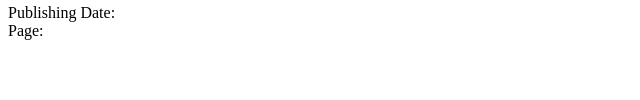
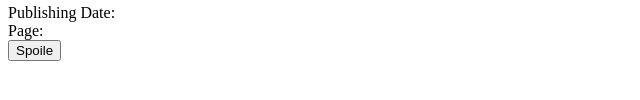
Before and after one commit to TansanSui-H2CO3/book-manager, a website: page spoiler.html in a window 1280 px wide. Shown: the part 198-298 px from the top of the page, without its empty margins (0-640 px from the left). Drawn offline with Linux system fonts and the light colour scheme; no server answers; files whose address does not match are found by name.

Commit message:
add: spoiling button on the end of spoiler page

```diff
--- a/spoiler.html
+++ b/spoiler.html
@@ -16,6 +16,9 @@
                 <div>Publishing Date: <span id="book-publishing-date"></span></div>
                 <div>Page: <span id="book-page"></span></div>
                 <div><span id="book-image"></span></div>
+            </div>
+            <div>
+                <button id="spoile-btn">Spoile</button>
             </div>
         </div>
         <footer></footer>
```
